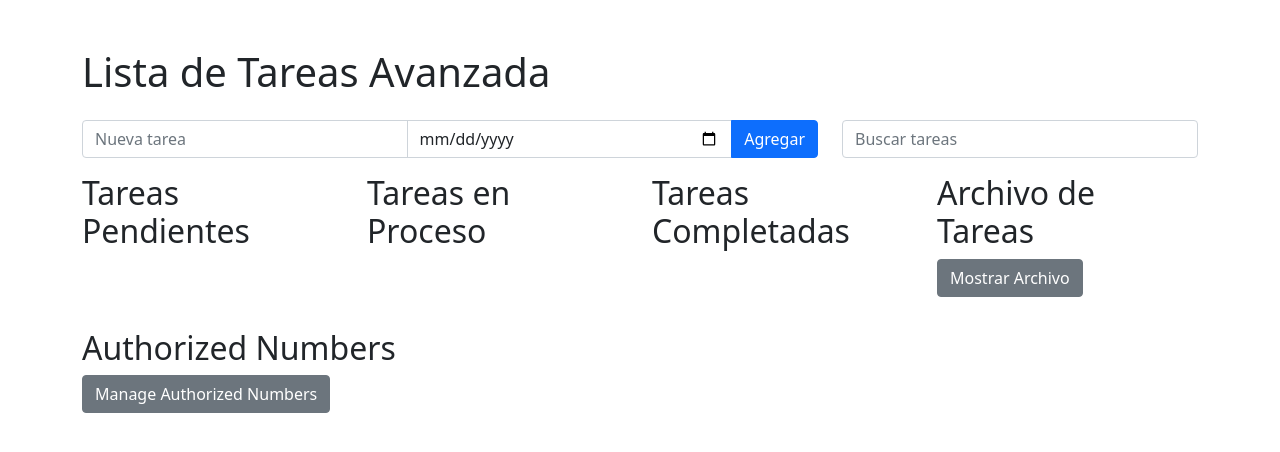
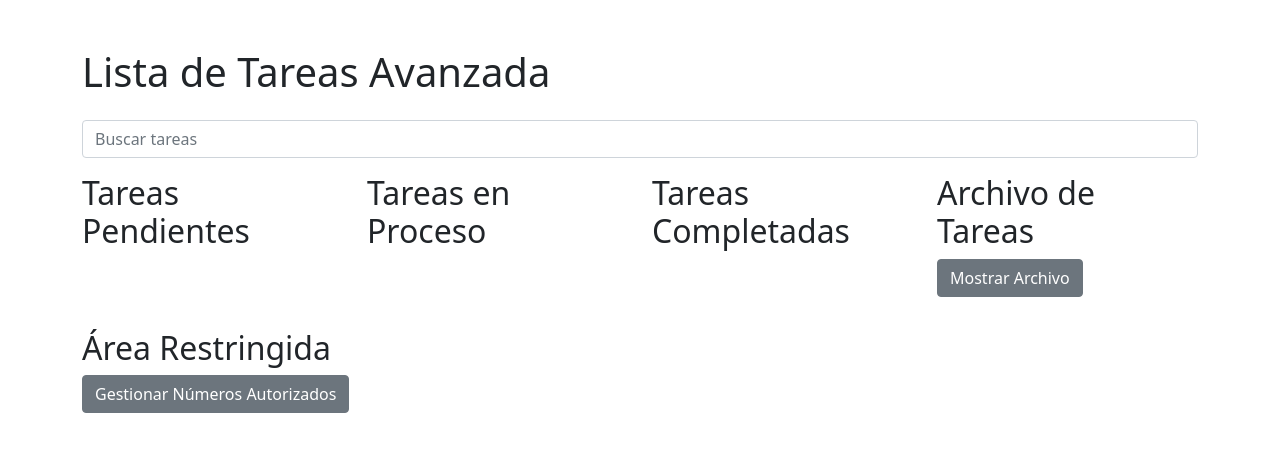
Before and after one commit to araizaeduardo/todo-list-sqlite-sms, a Flask app: page / in a window 1280 px wide. Shown: the top 452 px of the page. Run offline with Flask 3, Linux system fonts and the light colour scheme; data that the repository does not hold is empty; parts of the project's set-up code (start-up, migrations or seed data) failed here and were passed over; some libraries are stand-ins or nearby versions.

Commit message:
Formulario dinamico agregar tarea

```diff
--- a/static/js/main.js
+++ b/static/js/main.js
@@ -140,11 +140,7 @@ function moveTask(li, newStatus) {
         if (!response.ok) {
             throw new Error('Network response was not ok');
         }
-        return response.json();
-    })
-    .then(data => {
-        console.log('Task moved successfully:', data);
-        loadTasks();
+        loadTasks(); // Actualizar las tareas inmediatamente después de mover una tarea
     })
     .catch(error => {
         console.error('Error moving task:', error);
@@ -160,11 +156,7 @@ function deleteTask(li) {
         if (!response.ok) {
             throw new Error('Network response was not ok');
         }
-        return response.json();
-    })
-    .then(data => {
-        console.log('Task deleted successfully:', data);
-        loadTasks();
+        loadTasks(); // Actualizar las tareas inmediatamente después de eliminar una tarea
     })
     .catch(error => {
         console.error('Error deleting task:', error);
@@ -192,11 +184,7 @@ function editDueDate(li) {
             if (!response.ok) {
                 throw new Error('Network response was not ok');
             }
-            return response.json();
-        })
-        .then(data => {
-            console.log('Due date updated successfully:', data);
-            loadTasks();
+            loadTasks(); // Actualizar las tareas inmediatamente después de editar la fecha
         })
         .catch(error => {
             console.error('Error updating due date:', error);
@@ -291,18 +279,21 @@ function toggleAuthorizedNumbers() {
     const button = document.getElementById('toggleAuthorizedNumbersBtn');
     const passwordPrompt = document.getElementById('passwordPrompt');
     const authorizedNumbersContent = document.getElementById('authorizedNumbersContent');
+    const addTaskForm = document.getElementById('addTaskForm');
 
     if (authorizedNumbersVisible) {
         section.style.display = 'none';
         button.textContent = 'Manage Authorized Numbers';
         authorizedNumbersVisible = false;
         password = '';
+        addTaskForm.style.display = 'none'; // Hide the add task form when closing the section
     } else {
         section.style.display = 'block';
         button.textContent = 'Hide Authorized Numbers';
         authorizedNumbersVisible = true;
         passwordPrompt.style.display = 'block';
         authorizedNumbersContent.style.display = 'none';
+        addTaskForm.style.display = 'none'; // Ensure the add task form is hidden when opening the section
     }
 }
 
@@ -320,6 +311,7 @@ document.getElementById('submitPasswordBtn').addEventListener('click', function(
         if (data.success) {
             document.getElementById('passwordPrompt').style.display = 'none';
             document.getElementById('authorizedNumbersContent').style.display = 'block';
+            document.getElementById('addTaskForm').style.display = 'block'; // Show the add task form
             loadAuthorizedNumbers();
         } else {
             alert('Incorrect password');
--- a/templates/index.html
+++ b/templates/index.html
@@ -10,14 +10,7 @@
     <div class="container mt-5">
         <h1 class="mb-4">Lista de Tareas Avanzada</h1>
         <div class="row mb-3">
-            <div class="col-md-8">
-                <div class="input-group">
-                    <input type="text" id="taskInput" class="form-control" placeholder="Nueva tarea">
-                    <input type="date" id="dueDateInput" class="form-control">
-                    <button class="btn btn-primary" type="button" onclick="addTaskFromInput()">Agregar</button>
-                </div>
-            </div>
-            <div class="col-md-4">
+            <div class="col-md-12">
                 <input type="text" id="searchInput" class="form-control" placeholder="Buscar tareas">
             </div>
         </div>
@@ -42,26 +35,39 @@
         </div>
         <div class="row mt-4">
             <div class="col-md-12">
-                <h2>Authorized Numbers</h2>
-                <button id="toggleAuthorizedNumbersBtn" class="btn btn-secondary mb-2">Manage Authorized Numbers</button>
+                <h2>Área Restringida</h2>
+                <button id="toggleAuthorizedNumbersBtn" class="btn btn-secondary mb-2">Gestionar Números Autorizados</button>
                 <div id="authorizedNumbersSection" style="display: none;">
                     <div id="passwordPrompt">
-                        <input type="password" id="passwordInput" class="form-control mb-2" placeholder="Enter password">
-                        <button id="submitPasswordBtn" class="btn btn-primary">Submit</button>
+                        <input type="password" id="passwordInput" class="form-control mb-2" placeholder="Ingrese la contraseña">
+                        <button id="submitPasswordBtn" class="btn btn-primary">Enviar</button>
                     </div>
                     <div id="authorizedNumbersContent" style="display: none;">
+                        <h3>Números Autorizados</h3>
                         <div id="authorizedNumbers"></div>
                         <form id="addAuthorizedNumberForm" class="mt-3">
                             <div class="input-group mb-3">
-                                <input type="text" id="phoneNumber" class="form-control" placeholder="Phone Number" required>
-                                <input type="text" id="description" class="form-control" placeholder="Description">
-                                <button class="btn btn-primary" type="submit">Add Number</button>
+                                <input type="text" id="phoneNumber" class="form-control" placeholder="Número de Teléfono" required>
+                                <input type="text" id="description" class="form-control" placeholder="Descripción">
+                                <button class="btn btn-primary" type="submit">Agregar Número</button>
                             </div>
                         </form>
 
-                        <!-- Tareas Pendientes Recibidas por SMS moved here -->
                         <h3 class="mt-4">Tareas Recibidas por SMS</h3>
                         <ul id="smsPendingTasksList" class="list-group mb-4"></ul>
+
+                        <div id="addTaskForm" style="display: none;">
+                            <h3 class="mt-4">Agregar Tarea</h3>
+                            <div class="row mb-3">
+                                <div class="col-md-12">
+                                    <div class="input-group">
+                                        <input type="text" id="taskInput" class="form-control" placeholder="Nueva tarea">
+                                        <input type="date" id="dueDateInput" class="form-control">
+                                        <button class="btn btn-primary" type="button" onclick="addTaskFromInput()">Agregar</button>
+                                    </div>
+                                </div>
+                            </div>
+                        </div>
                     </div>
                 </div>
             </div>
```
